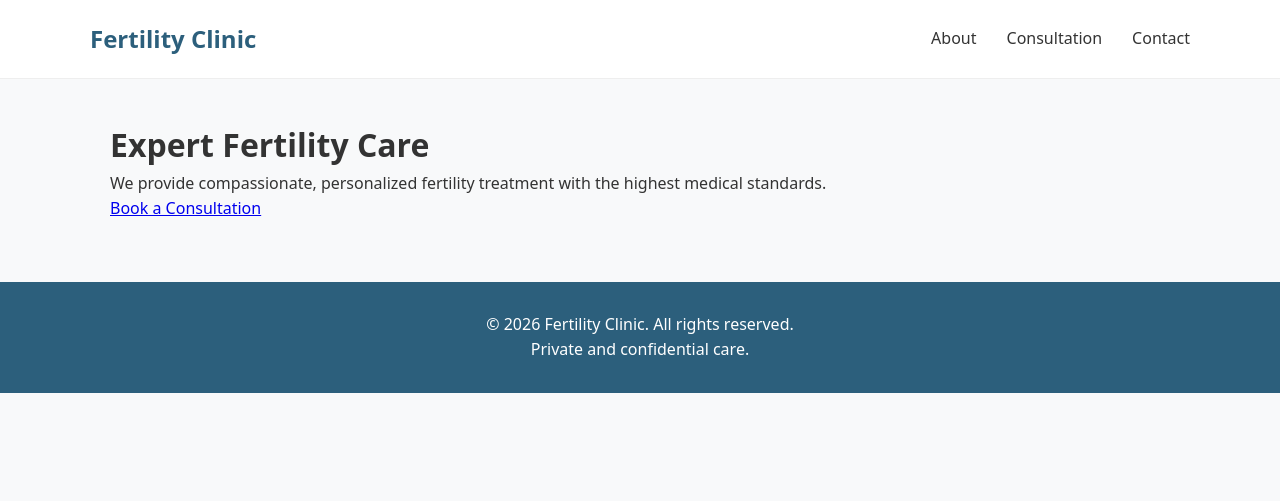
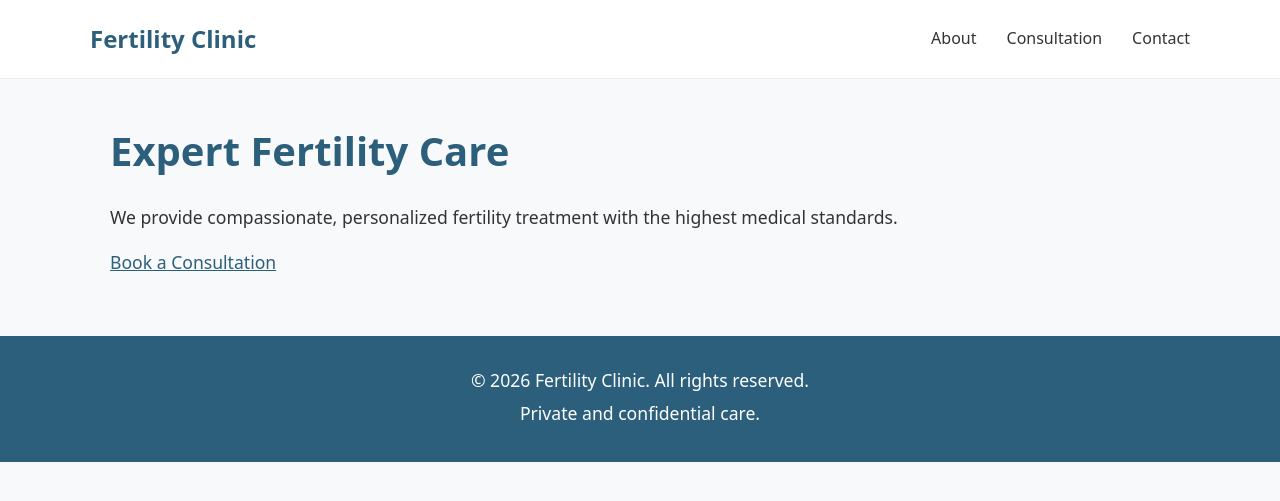
Before and after one commit to NnGitH/Fertility-Clinic-Website, a Jekyll site: the page built from index.md, in a window 1280 px wide. Shown: the top 501 px of the page. Built offline with Jekyll 4.4.1, drawn with Linux system fonts in a browser that asks for light colours.

Commit message:
Add hover styles for navigation and update text colors

```diff
--- a/assets/css/style.css
+++ b/assets/css/style.css
@@ -46,11 +46,30 @@ nav a {
   font-weight: 500;
 }
 
+nav a:hover {
+  color: #2c5f7c;
+}
+
 /* Main Content */
 main {
   max-width: 1100px;
   margin: 40px auto;
   padding: 0 20px;
+}
+
+h1 {
+  font-size: 2.5rem;
+  color: #2c5f7c;
+  margin-bottom: 20px;
+}
+
+p {
+  margin-bottom: 16px;
+  font-size: 1.1rem;
+}
+
+a {
+  color: #2c5f7c;
 }
 
 /* Footer */
@@ -61,3 +80,8 @@ footer {
   padding: 30px;
   margin-top: 60px;
 }
+
+footer p {
+  color: white;
+  margin-bottom: 5px;
+}
```
